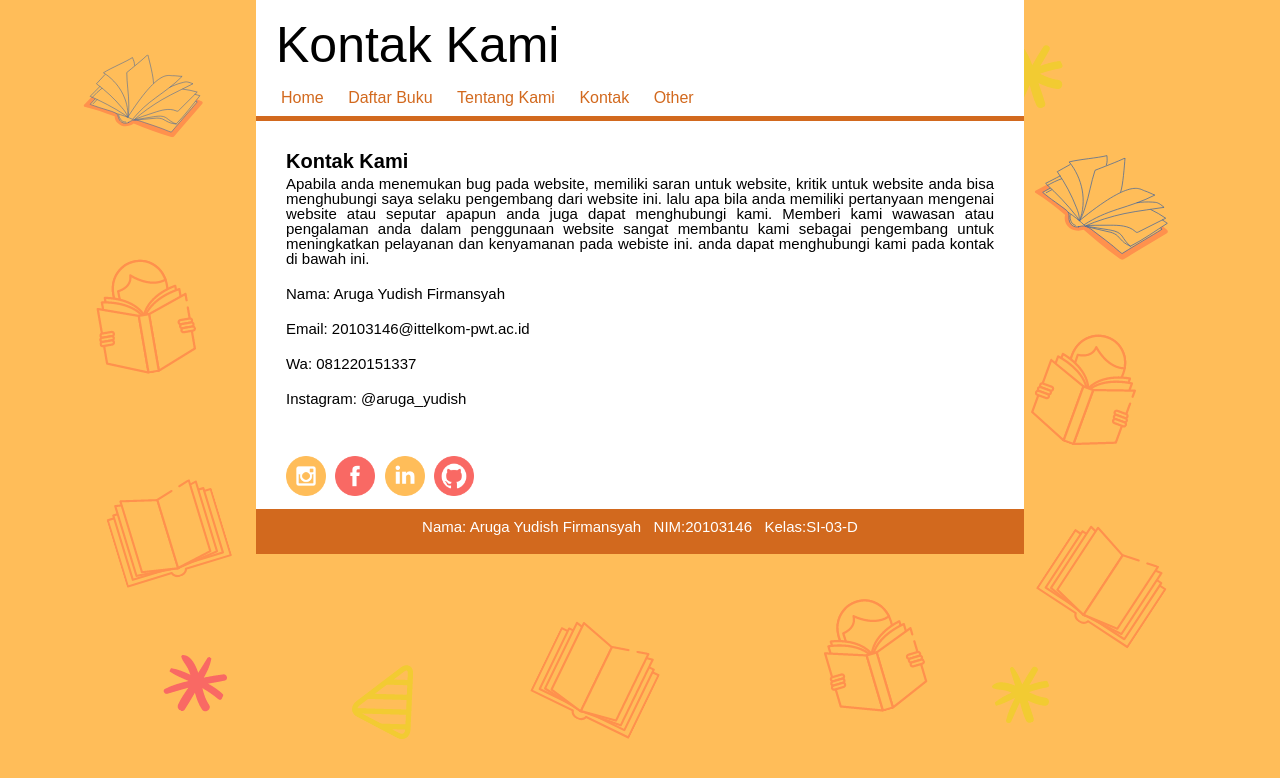
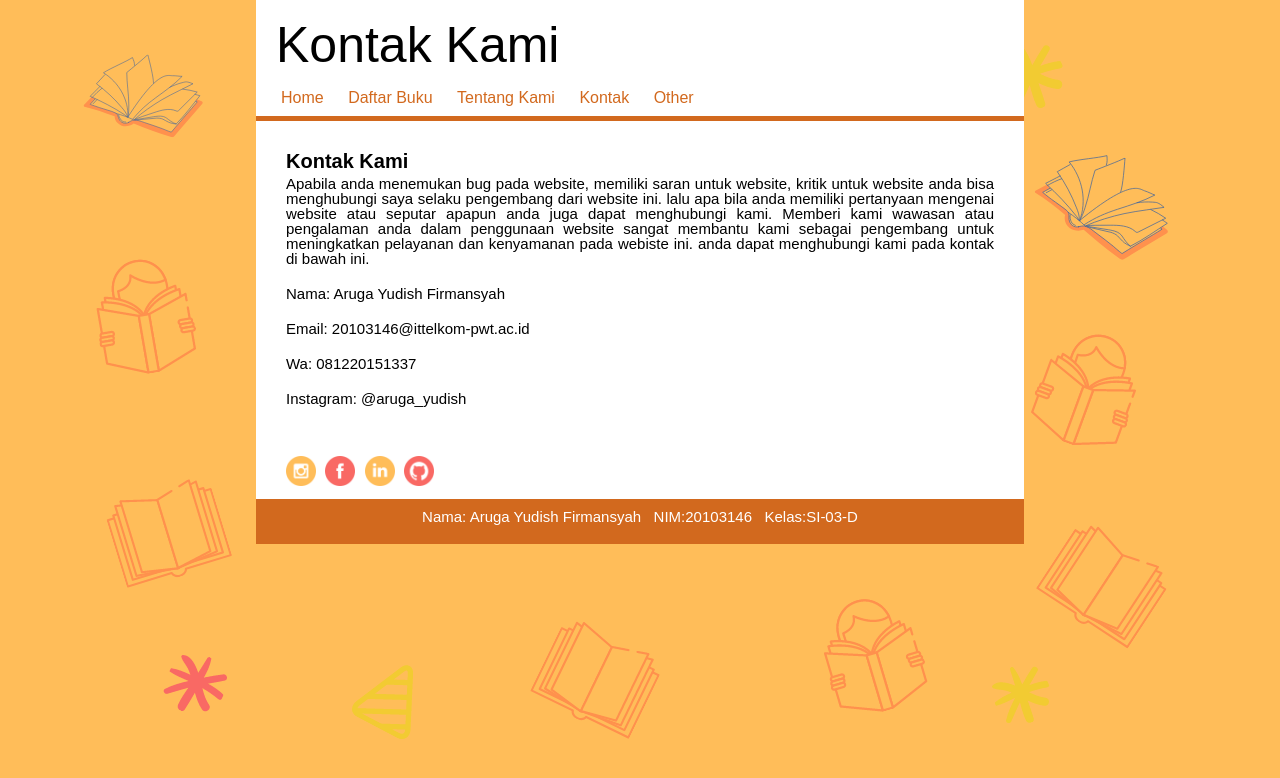
Before and after one commit to ArugaYudish/arugayf, a plain HTML site: page kontak.html in a window 1280 px wide. Drawn offline with Linux system fonts and the light colour scheme.

Commit message:
ubah logo di kontak

```diff
--- a/kontak.html
+++ b/kontak.html
@@ -46,10 +46,10 @@
 
 			<ul>
 
-				<li><a href="https://www.instagram.com/aruga_yudish/"><img src="image/ig.png" width="40px"></a></li>
-				<li><a href="https://web.facebook.com/aruga.yf/"><img src="image/fb.png" width="40px"></a></li>
-				<li><a href="https://www.linkedin.com/in/arugayudishf/"><img src="image/linked.png" width="40px"></a></li>
-				<li><a href="https://github.com/ArugaYudish"><img src="image/git.png" width="40px"></a></li>
+				<li><a href="https://www.instagram.com/aruga_yudish/"><img src="image/ig.png" width="30px"></a></li>
+				<li><a href="https://web.facebook.com/aruga.yf/"><img src="image/fb.png" width="30px"></a></li>
+				<li><a href="https://www.linkedin.com/in/arugayudishf/"><img src="image/linked.png" width="30px"></a></li>
+				<li><a href="https://github.com/ArugaYudish"><img src="image/git.png" width="30px"></a></li>
 
 			</ul>
 		</div>
```
